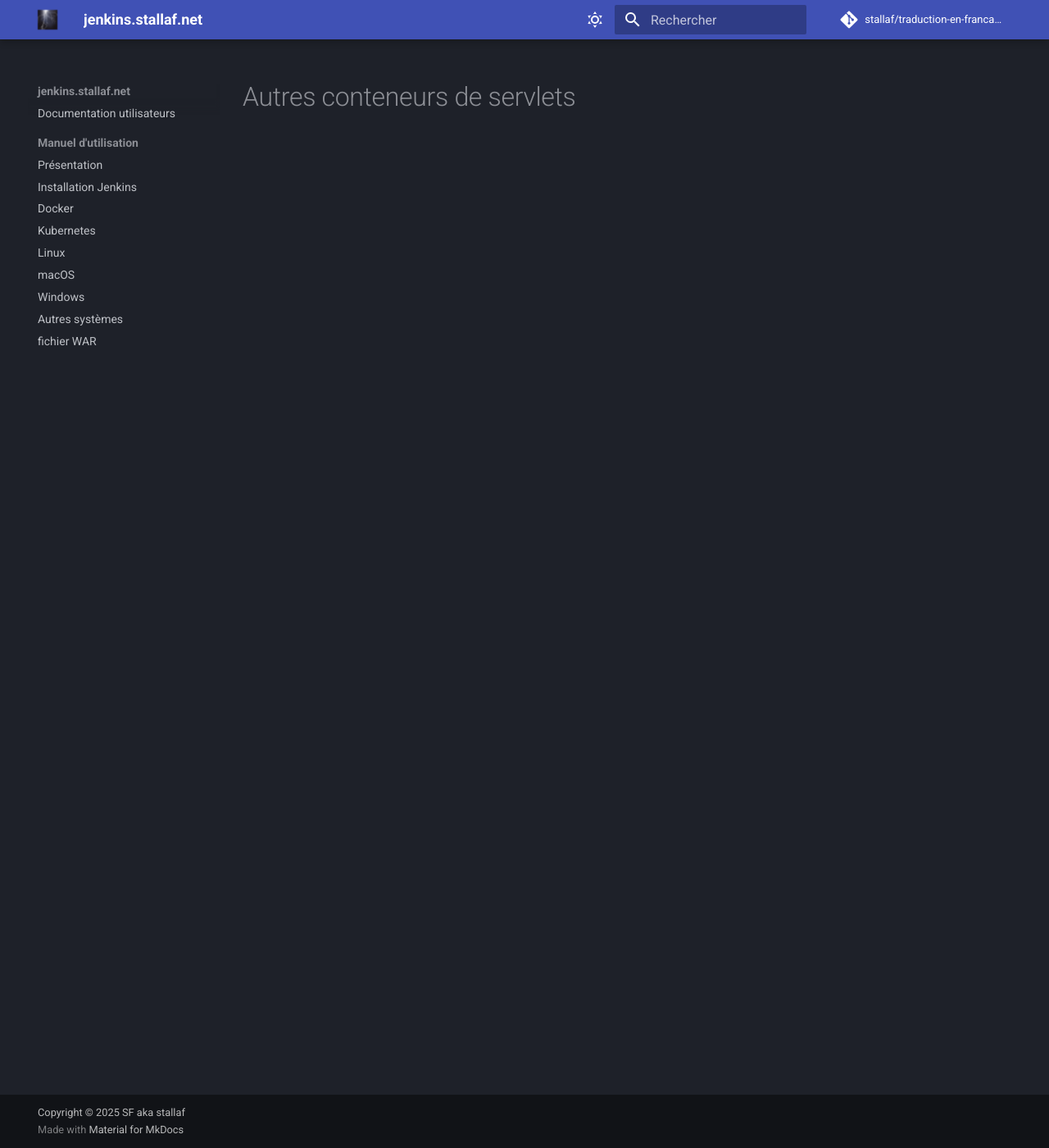
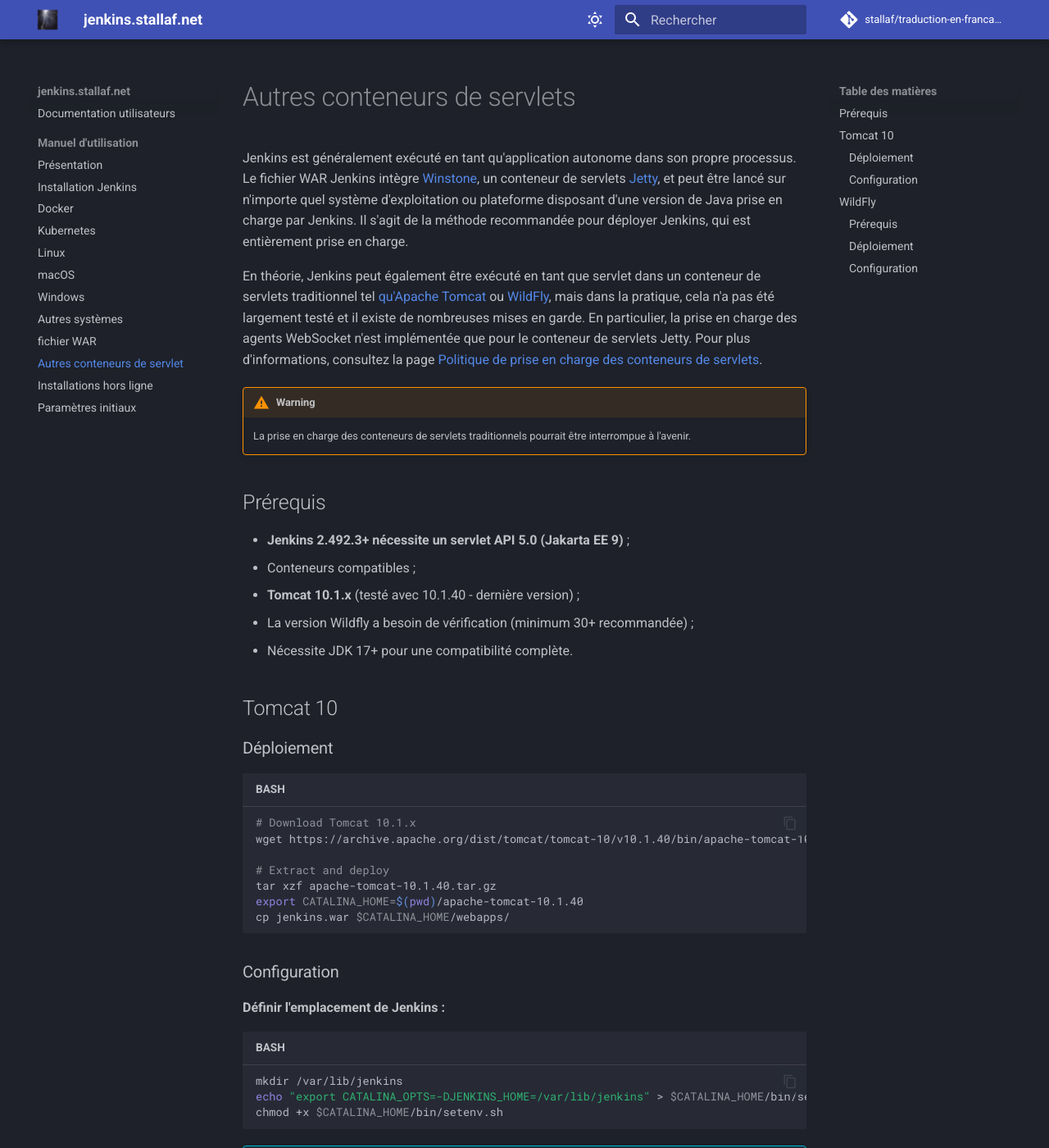
Before and after one commit to stallaf/traduction-en-francais-de-la-documentation-de-JENKINS, an MkDocs documentation site: the page built from docs/installation-autres-conteneurs.md, in a window 1280 px wide and 1400 px high. Shown: the whole window at 82% size. Built offline with MkDocs 1.6.1 and Material for MkDocs 9.7.7, drawn with Linux system fonts in a browser that asks for light colours; comment, search, counter and statistics services are not loaded; the version menu is left out; some of the changed text lies outside the part shown.

Commit message:
Rédaction installation-autres-conteneurs.md Créationet rédaction installation-hors-ligne.md Création installation-parametres-initiaux.md Ajout nouvelle ligne au menu de mkdocs.yml

````diff
--- a/docs/installation-autres-conteneurs.md
+++ b/docs/installation-autres-conteneurs.md
@@ -1 +1,80 @@
 # Autres conteneurs de servlets
+
+Jenkins est généralement exécuté en tant qu'application autonome dans son propre processus. Le fichier WAR Jenkins intègre [Winstone](https://github.com/jenkinsci/winstone), un conteneur de servlets [Jetty](https://www.eclipse.org/jetty/), et peut être lancé sur n'importe quel système d'exploitation ou plateforme disposant d'une version de Java prise en charge par Jenkins. Il s'agit de la méthode recommandée pour déployer Jenkins, qui est entièrement prise en charge.
+
+En théorie, Jenkins peut également être exécuté en tant que servlet dans un conteneur de servlets traditionnel tel [qu'Apache Tomcat](https://tomcat.apache.org/) ou [WildFly](https://www.wildfly.org/), mais dans la pratique, cela n'a pas été largement testé et il existe de nombreuses mises en garde. En particulier, la prise en charge des agents WebSocket n'est implémentée que pour le conteneur de servlets Jetty. Pour plus d'informations, consultez la page [Politique de prise en charge des conteneurs de servlets](./plateforme-servlet.md).
+
+!!! warning
+
+    La prise en charge des conteneurs de servlets traditionnels pourrait être interrompue à l'avenir.
+
+
+## Prérequis
+
+* **Jenkins 2.492.3+ nécessite un servlet API 5.0 (Jakarta EE 9)** ;
+* Conteneurs compatibles ;
+* **Tomcat 10.1.x** (testé avec 10.1.40 - dernière version) ;
+* La version Wildfly a besoin de vérification (minimum 30+ recommandée) ;
+* Nécessite JDK 17+ pour une compatibilité complète.
+
+## Tomcat 10
+
+### Déploiement
+
+``` bash title="BASH"
+# Download Tomcat 10.1.x
+wget https://archive.apache.org/dist/tomcat/tomcat-10/v10.1.40/bin/apache-tomcat-10.1.40.tar.gz
+
+# Extract and deploy
+tar xzf apache-tomcat-10.1.40.tar.gz
+export CATALINA_HOME=$(pwd)/apache-tomcat-10.1.40
+cp jenkins.war $CATALINA_HOME/webapps/
+```
+
+### Configuration
+
+**Définir l'emplacement de Jenkins :**
+
+``` bash title="BASH"
+mkdir /var/lib/jenkins
+echo "export CATALINA_OPTS=-DJENKINS_HOME=/var/lib/jenkins" > $CATALINA_HOME/bin/setenv.sh
+chmod +x $CATALINA_HOME/bin/setenv.sh
+```
+
+!!! info
+
+    L'exécution de plusieurs contrôleurs Jenkins dans un seul processus Java n'est pas supporté.
+
+La sélection du schéma dans les URL de redirection est déléguée au conteneur de servlets, et Jetty gère par défaut les en-têtes `X-Forwarded-For, X-Forwarded-By` et `X-Forwarded-Proto`. Avec Tomcat, il faut ajouter une [Valve IP distante](https://tomcat.apache.org/tomcat-10.0-doc/config/valve.html#Remote_IP_Valve) pour exposer ces en-têtes à Jenkins via l'API Servlet. Ajoutez ce qui suit à `${CATALINA_HOME}/conf/server.xml`dans la section `<Host>` :
+
+``` xml title="XML"
+<Valve className="org.apache.catalina.valves.RemoteIpValve"
+       remoteIpHeader="X-Forwarded-For"
+       proxiesHeader="X-Forwarded-By"
+       protocolHeader="X-Forwarded-Proto" />
+```
+
+## WildFly
+
+### Prérequis
+
+* **WildFly 30+**  requis pour Jenkins 2.492.3+ avec JDK 17 ;
+* Utilise l'API Servlet 5.0 (Jakarta EE 9) avec l'espace de noms `jakarta.servlet` ;
+* **Incompatible avec WildFly 26 et versions antérieures** (API Servlet 4.0).
+
+### Déploiement
+
+``` bash title="BASH"
+cp jenkins.war $JBOSS_HOME/standalone/deployments/
+```
+
+### Configuration
+
+``` bash title="BASH"
+# Add this to $JBOSS_HOME/bin/standalone.conf
+JAVA_OPTS="$JAVA_OPTS -DJENKINS_HOME=/var/lib/jenkins"
+```
+
+!!! info
+
+    L'exécution de plusieurs contrôleurs Jenkins dans un seul processus Java n'est pas supporté.
--- a/mkdocs.yml
+++ b/mkdocs.yml
@@ -104,3 +104,6 @@ nav:
     - Windows: installation-windows.md
     - Autres systèmes: installation-autres-systemes.md
     - fichier WAR: installation-war.md
+    - Autres conteneurs de servlet: installation-autres-conteneurs.md
+    - Installations hors ligne: installation-hors-ligne.md
+    - Paramètres initiaux: installation-parametres-initiaux.md
````
Also changed, not shown: docs/installation-hors-ligne.md (added, +96 -0 lines), docs/installation-parametres-initiaux.md (added, +1 -0 lines).
